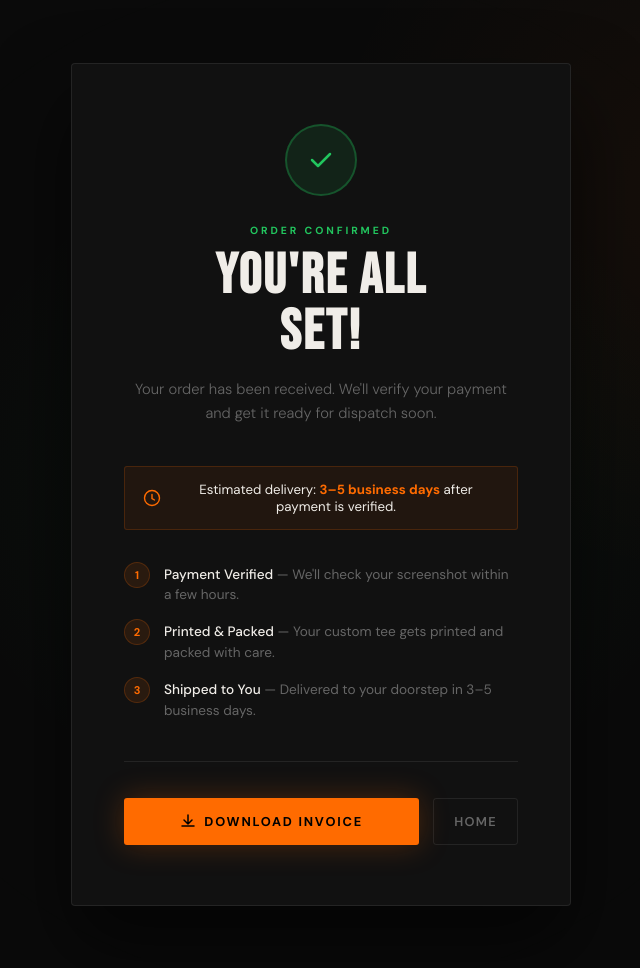
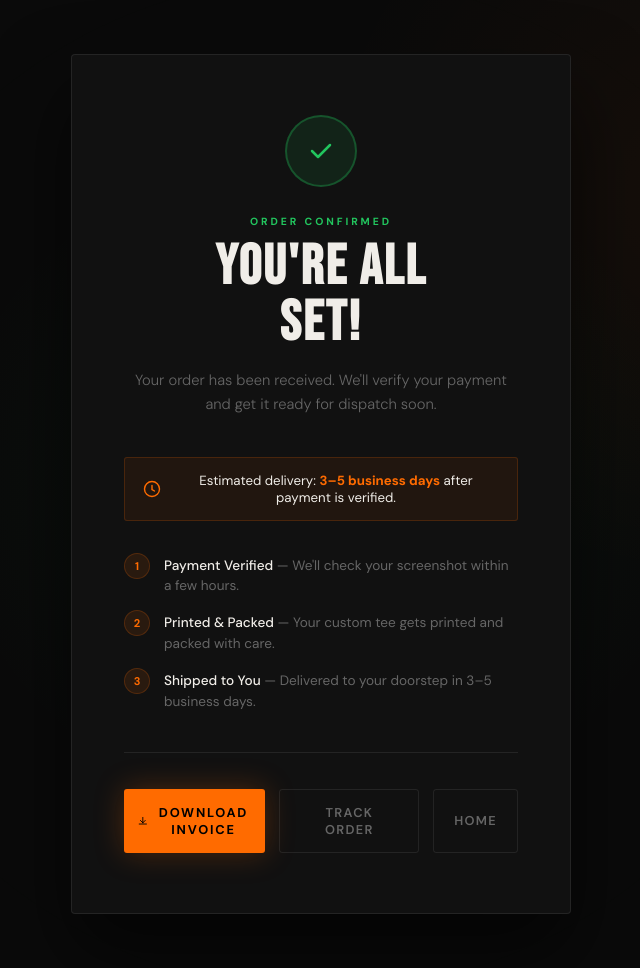
Before and after one commit to raghu2112/E-commerce, a Flask app: template templates/success.html in a window 1280 px wide. Shown: the whole page, without its empty margins (319-959 px from the left). Run offline with Flask 3, Linux system fonts and the light colour scheme; the template is opened without the code that fills it, so the values that code supplies are empty; some libraries are stand-ins or nearby versions.

Commit message:
Update success.html

```diff
--- a/templates/success.html
+++ b/templates/success.html
@@ -105,6 +105,7 @@
       <svg width="16" height="16" viewBox="0 0 16 16" fill="none"><path d="M8 2v9M8 11L4 7M8 11L12 7" stroke="currentColor" stroke-width="1.5" stroke-linecap="round" stroke-linejoin="round"/><path d="M2 13h12" stroke="currentColor" stroke-width="1.5" stroke-linecap="round"/></svg>
       Download Invoice
     </a>
+    <a class="btn-secondary" href="/track">Track Order</a>
     <a class="btn-secondary" href="/">Home</a>
   </div>
 </div>
```
